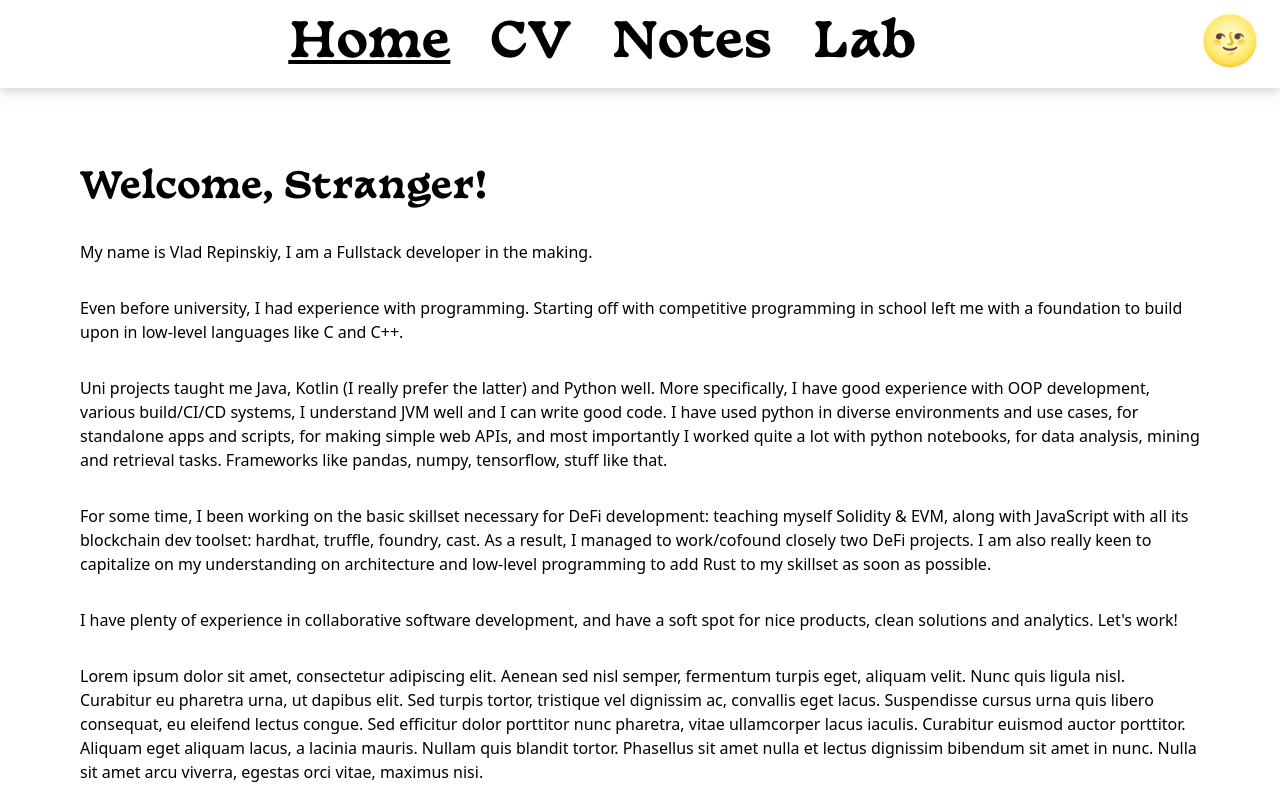
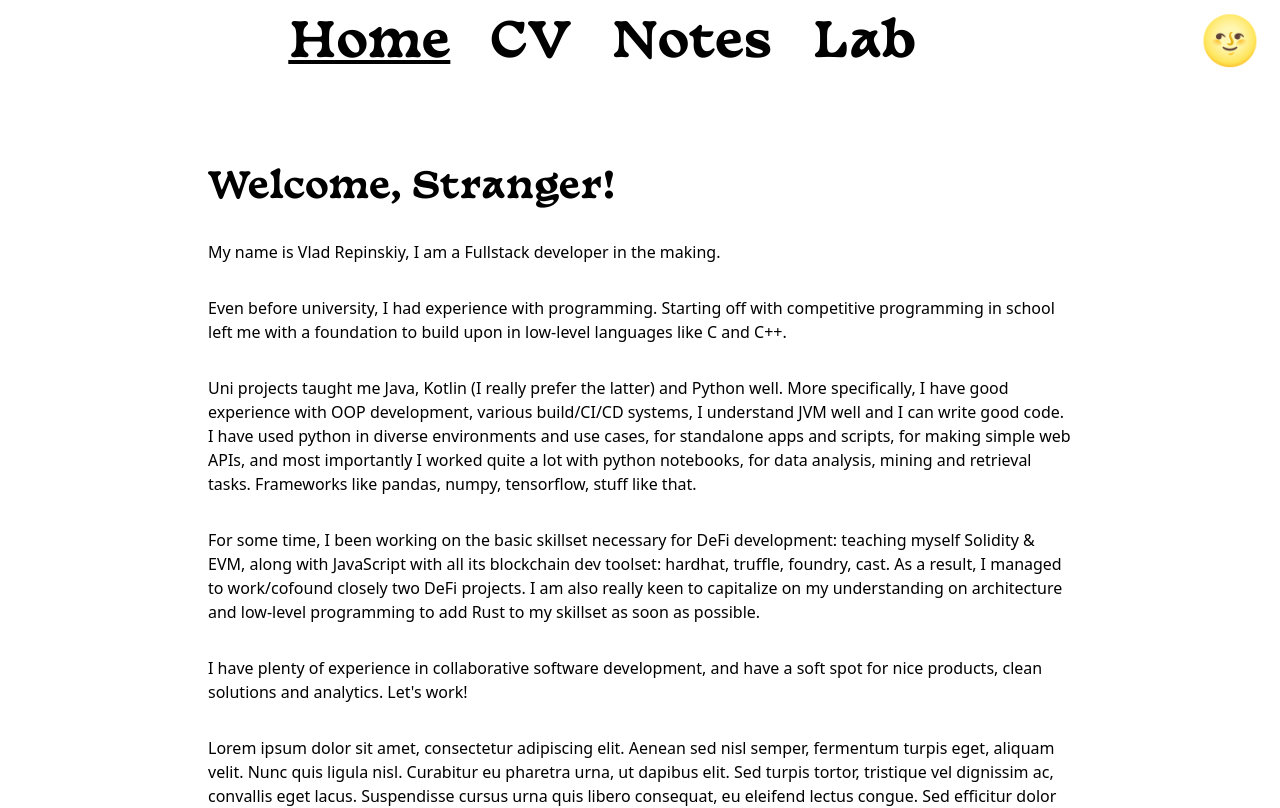
Before and after one commit to aetherjs/aetherjs.github.io, a SvelteKit app: page / in a window 1280 px wide. Shown: the top 808 px of the page. Built offline with nearby package versions, Linux system fonts and the light colour scheme.

Commit message:
Minor UI adjustments

```diff
--- a/src/routes/+layout.svelte
+++ b/src/routes/+layout.svelte
@@ -72,8 +72,8 @@
 </script>
 
 <header
-  class="sticky top-0 z-50 py-2 bg-white dark:bg-black drop-shadow-lg transition-colors duration-500 ease-in-out"
-  style="opacity: {headerOpacity}; transition: opacity 0.3s ease-in-out"
+  class="sticky top-0 z-50 py-2 bg-white dark:bg-black transition-colors duration-500 ease-in-out"
+  style="opacity: {headerOpacity}"
 >
   <nav class="flex justify-between m-3">
     <div class="flex gap-0 sm:gap-3 lg:gap-6 flex-grow sm:justify-center">
@@ -105,6 +105,8 @@
   </nav>
 </header>
 
-<div class="grid grid-cols-1 gap-8 p-4 sm:p-8 lg:p-20">
+<div
+  class="mx-auto max-w-xs sm:max-w-screen-sm lg:max-w-screen-lg grid grid-cols-1 gap-8 p-4 sm:p-8 lg:p-20"
+>
   <slot />
 </div>
```
